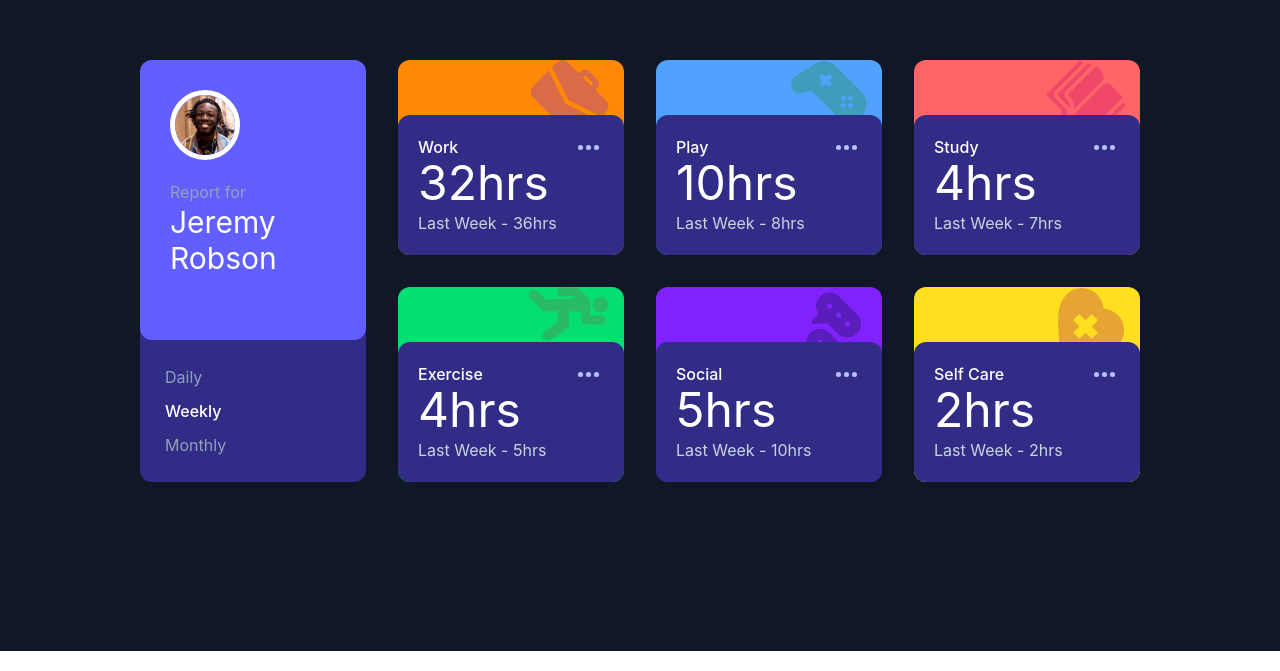
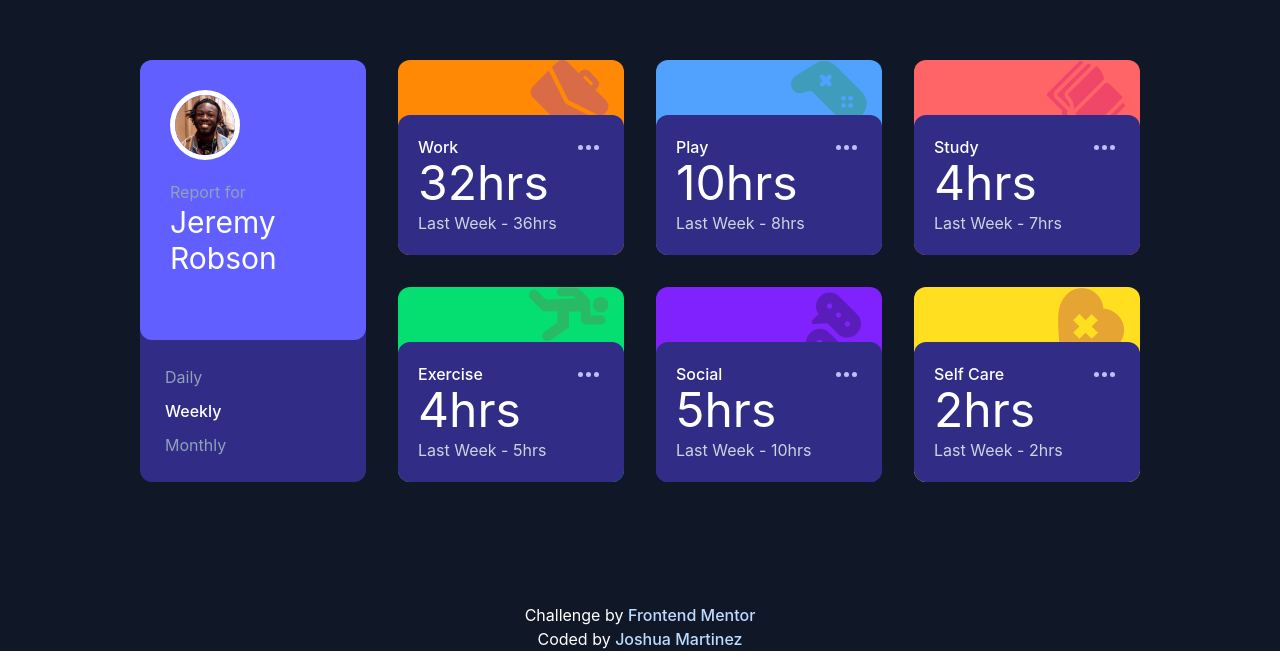
Before and after one commit to JoshuaM04/Time-Tracking-Dashboard, a React (Vite) app in the folder time-tracking-dashboard/: page / in a window 1280 px wide. Shown: the part 149-820 px from the top of the page. Built offline with nearby package versions, Linux system fonts and the light colour scheme.

Commit message:
Added back the footer.

```diff
--- a/time-tracking-dashboard/src/App.jsx
+++ b/time-tracking-dashboard/src/App.jsx
@@ -58,8 +58,12 @@ export default function Dashboard() {
             )
           })
         }
+      </main>
 
-      </main>
+      <footer className="attribution relative bottom-0 text-center -m-5 mt-5 text-white p-[20px] w-[355px] xl:absolute">
+        <p>Challenge by <a href="https://www.frontendmentor.io?ref=challenge"><span className="font-medium text-blue-200">Frontend Mentor</span></a></p>
+        <p>Coded by <a href="#"><span className="font-medium text-blue-200">Joshua Martinez</span></a></p>
+      </footer>
     </div>
   )
 }
```
